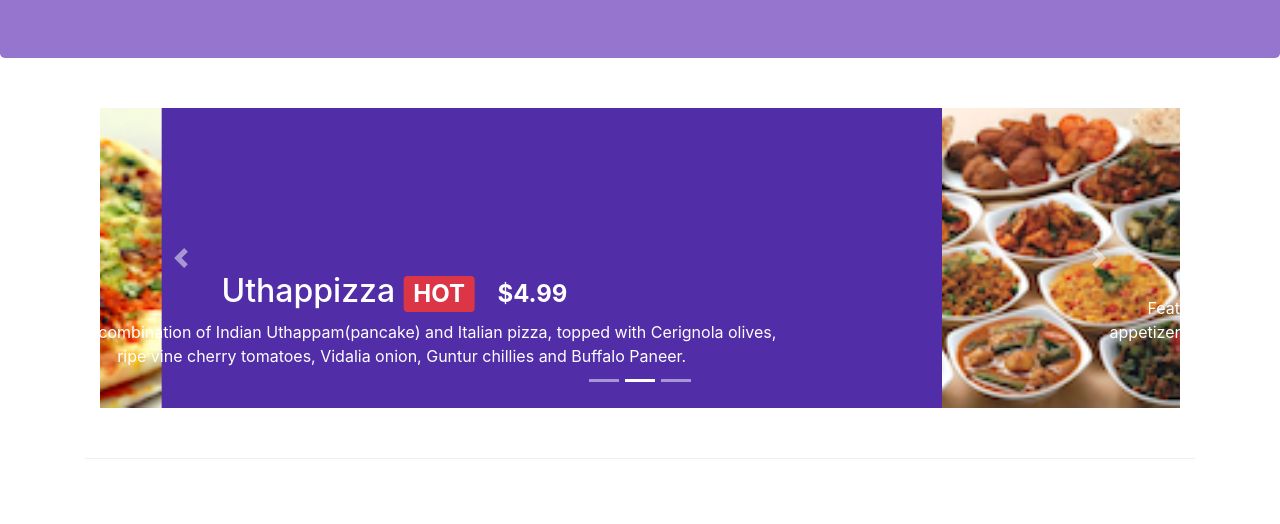
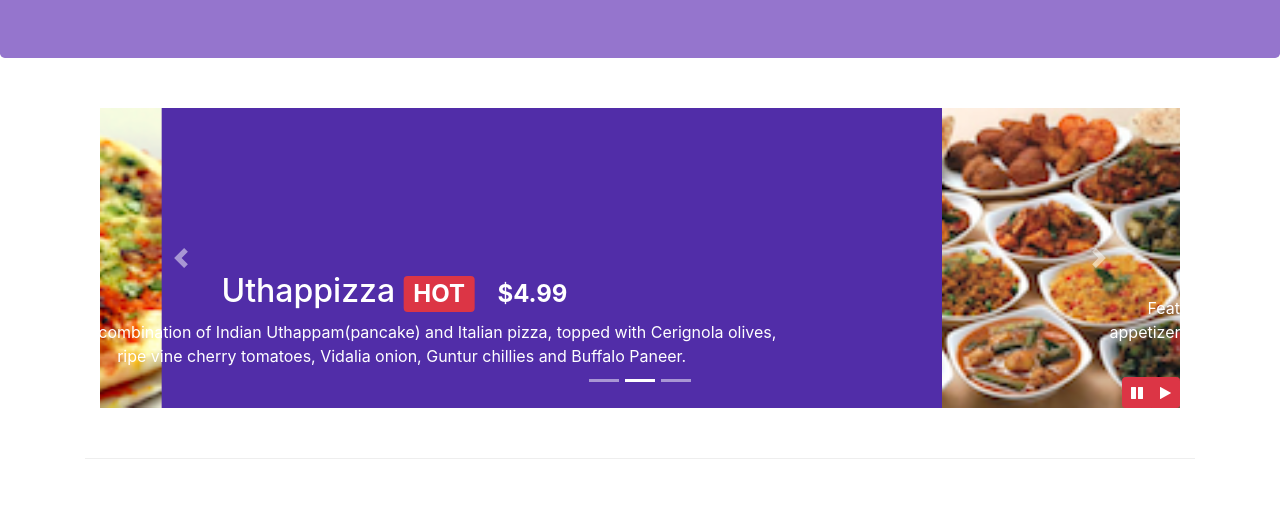
Before and after one commit to DavidTrinh168/git-test, a website: page index.html in a window 1280 px wide. Shown: the part 276-800 px from the top of the page. Drawn offline with nearby package versions, Linux system fonts and the light colour scheme.

Commit message:
Bootstrap JQuery

```diff
--- a/css/style.css
+++ b/css/style.css
@@ -53,3 +53,9 @@
     left: 0;
     min-height: 300px;
 }
+#carouselButton {
+    right:0px;
+    position: absolute;
+    bottom: 0px;
+    z-index: 1;
+}
--- a/index.html
+++ b/index.html
@@ -159,6 +159,15 @@
                             <a class="carousel-control-next" href="#mycarousel" role="button" data-slide="next">
                                 <span class="carousel-control-next-icon"></span>
                             </a>
+
+                            <div class="btn-group" id="carouselButton">
+                                <button class="btn btn-danger btn-sm" id="carousel-pause">
+                                    <span class="fa fa-pause"></span>
+                                </button>
+                                <button class="btn btn-danger btn-sm" id="carousel-play">
+                                    <span class="fa fa-play"></span>
+                                </button>
+                            </div>
 
                         </div>
                     </div>
@@ -345,9 +354,21 @@
 <script src="node_modules/popper.js/dist/umd/popper.min.js"></script>
 <script src="node_modules/bootstrap/dist/js/bootstrap.min.js"></script>
 <script>
+
     $(document).ready(function () {
         $('[data-toggle="tooltip"]').tooltip();
     });
+
+    $(document).ready(function () {
+        $("#mycarousel").carousel({ interval: 4000 });
+        $("#carousel-pause").click(function () {
+            $("#mycarousel").carousel('pause');
+        });
+        $("#carousel-play").click(function () {
+            $("#mycarousel").carousel('cycle');
+        });
+    });
+
 </script>
 
 
```
